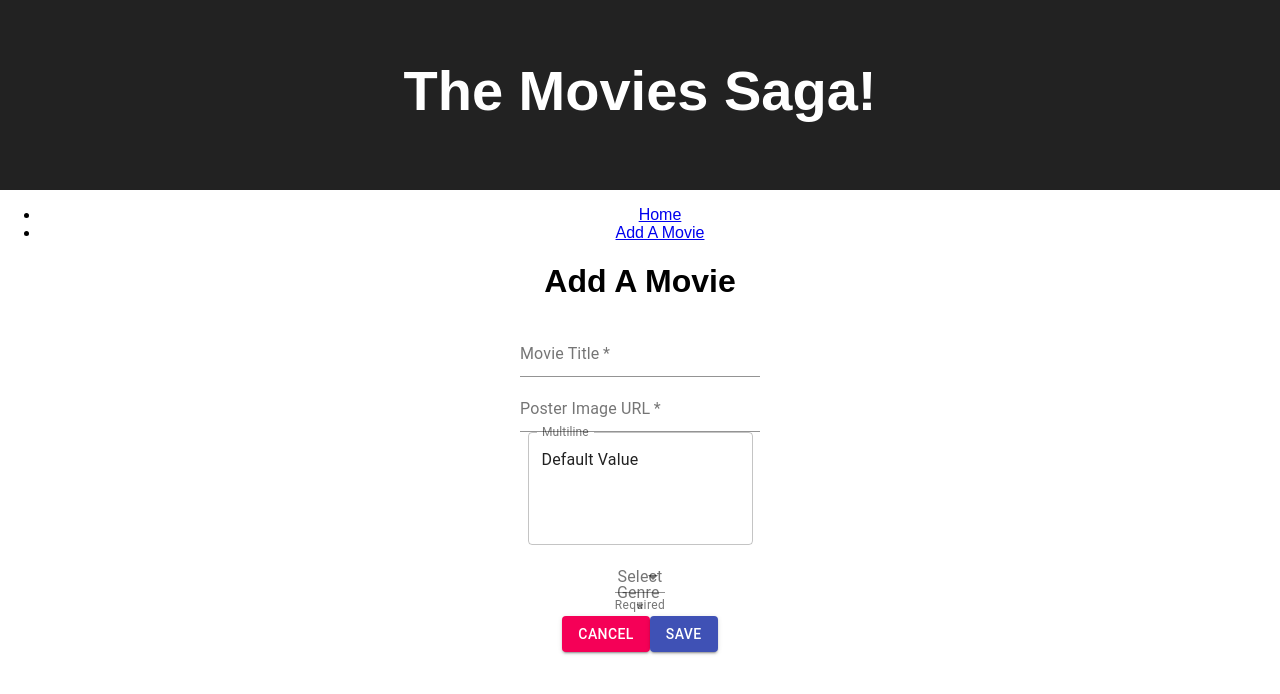
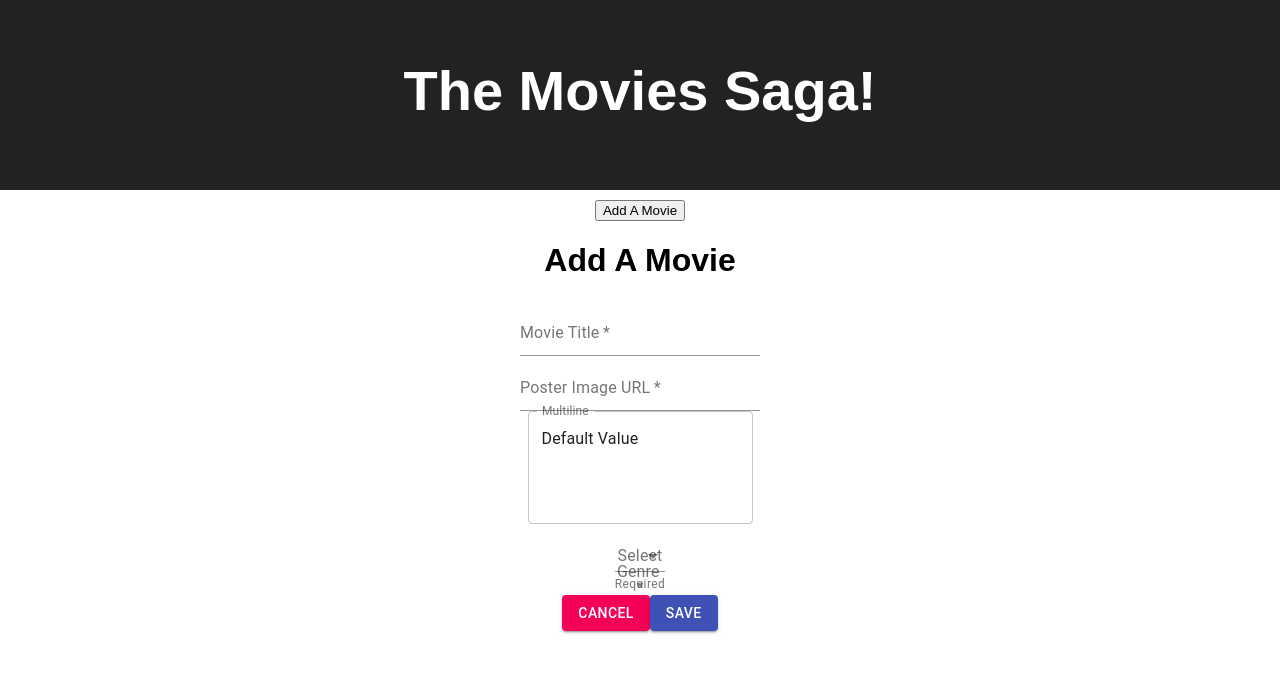
Before and after one commit to TerryOKeefe/Movie-Catalog, a React (Create React App) app: page /#/add in a window 1280 px wide. Shown: the top 694 px of the page. Built offline with nearby package versions, Linux system fonts and the light colour scheme.

Commit message:
setup a button on home view to add a new movie

```diff
--- /dev/null
+++ b/src/components/AddBtn/AddBtn.jsx
@@ -0,0 +1,29 @@
+import { useHistory } from 'react-router-dom';
+
+// function to handle Add A Movie button
+function AddBtn() {
+      // setup useHistory
+  const history = useHistory();
+
+  // on click handler to move user to /addMovie route
+  const handleClick = () => {
+    // console log to see click fires
+    console.log('Clicked Add A Movie');
+    // push user to /addMovie on click
+    history.push('/add');
+  } // end handleAddBtn
+
+    return (
+        <div>
+            <button
+                className="add-btn"
+                onClick={handleClick}
+            >
+                Add A Movie
+            </button>
+        </div>
+    )
+} // end AddBtn
+
+// export AddBtn
+export default AddBtn;
--- a/src/components/AddMovie/AddMovie.jsx
+++ b/src/components/AddMovie/AddMovie.jsx
@@ -6,7 +6,7 @@ import './AddMovie.css';
 // function to add a movie
 function AddMovie() {
 
-    // import useHistory
+    // setup useHistory
     const history = useHistory();
 
     // useState to hold all inputs from user
--- a/src/components/App/App.css
+++ b/src/components/App/App.css
@@ -26,3 +26,7 @@
 #standard-basic {
   padding: 10px;
 }
+
+.add-btn {
+  margin-top: 10px;
+}
--- a/src/components/App/App.js
+++ b/src/components/App/App.js
@@ -1,27 +1,25 @@
-import { HashRouter as Router, Link, Route } from 'react-router-dom';
+import { HashRouter as Router, Route } from 'react-router-dom';
 import './App.css';
 import Header from '../Header/Header';
 import MovieList from '../MovieList/MovieList';
 import DetailsView from '../DetailsView/DetailsView';
 import AddMovie from '../AddMovie/AddMovie';
+import AddBtn from '../AddBtn/AddBtn';
 
 function App() {
+
+
   return (
     <div className="App">
       {/* Header */}
       <Header />
-      {/* Navigation Bar */}
+
       <Router>
-        <nav>
-          <ul className="navigation-list">
-            <li>
-              <Link to="/">Home</Link>
-            </li>
-            <li>
-              <Link to="/addMovie">Add A Movie</Link>
-            </li>
-          </ul>
-        </nav>
+        {/* Moves user to AddMovie view */}
+        <Route>
+          <AddBtn />
+        </Route>
+
         {/* Movie List */}
         <Route path="/" exact>
           <MovieList />
@@ -31,8 +29,12 @@ function App() {
         <Route path="/details">
           <DetailsView />
         </Route>
+
         {/* Add Movie page */}
+        <Route path="/add">
           <AddMovie />
+        </Route>
+
       </Router>
     </div>
   );
```
Also changed, not shown: 1 other file (tests, documents, lock files or other folders).
